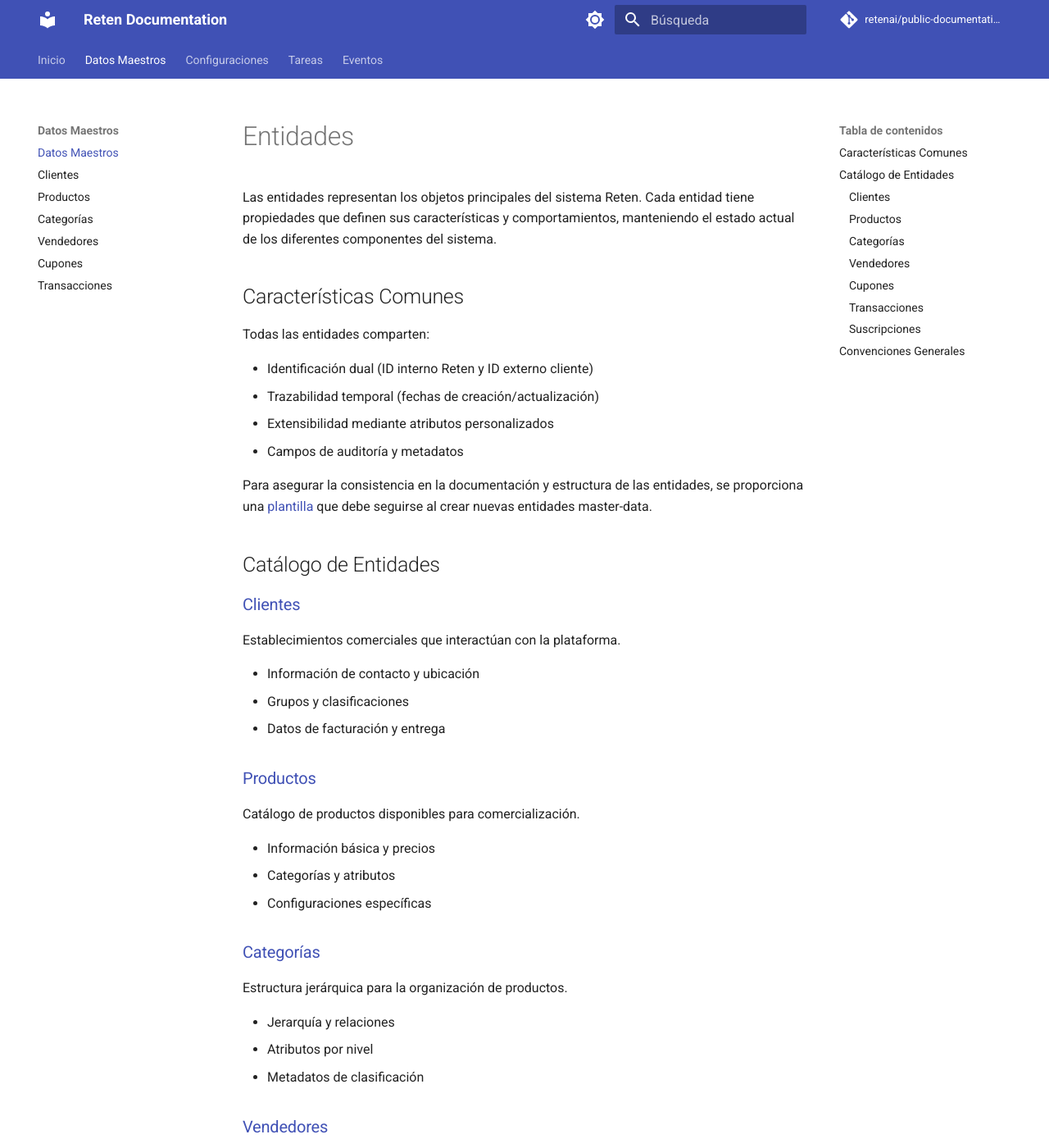
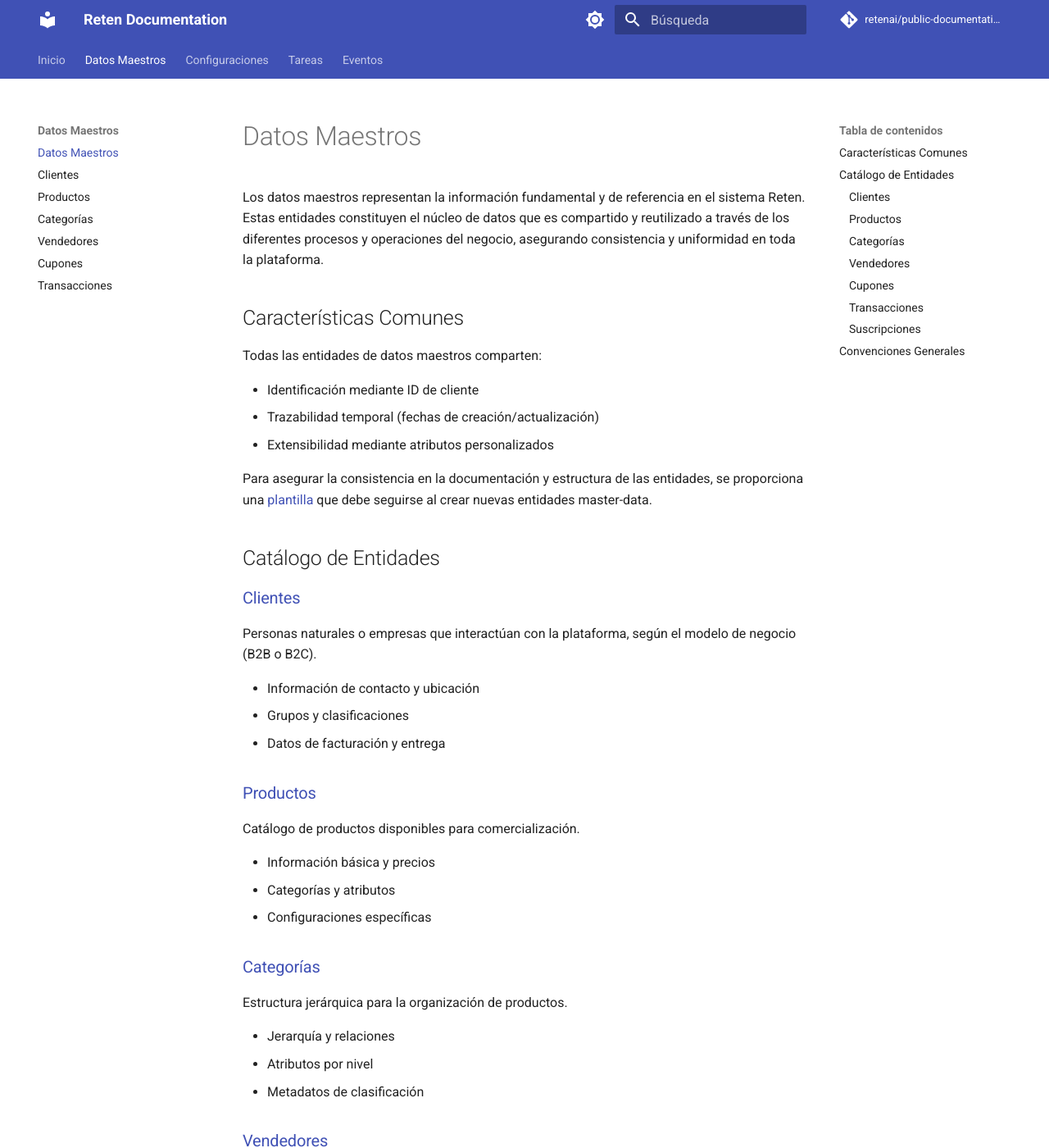
Before and after one commit to retenai/public-documentation, an MkDocs documentation site: the page built from docs/master-data/README.md, in a window 1280 px wide and 1400 px high. Shown: the whole window at 82% size. Built offline with MkDocs 1.6.1 and Material for MkDocs 9.7.7, drawn with Linux system fonts in a browser that asks for light colours; comment, search, counter and statistics services are not loaded; some of the changed text lies outside the part shown.

Commit message:
docs: update master data documentation
- Update client description to include B2B and B2C

- Replace CPG term with commercial representatives

- Update seller characteristics

- Remove references to unimplemented audit fields

- Simplify title to Spanish only

```diff
--- a/docs/master-data/README.md
+++ b/docs/master-data/README.md
@@ -1,15 +1,14 @@
-# Entidades
+# Datos Maestros
 
-Las entidades representan los objetos principales del sistema Reten. Cada entidad tiene propiedades que definen sus características y comportamientos, manteniendo el estado actual de los diferentes componentes del sistema.
+Los datos maestros representan la información fundamental y de referencia en el sistema Reten. Estas entidades constituyen el núcleo de datos que es compartido y reutilizado a través de los diferentes procesos y operaciones del negocio, asegurando consistencia y uniformidad en toda la plataforma.
 
 ## Características Comunes
 
-Todas las entidades comparten:
+Todas las entidades de datos maestros comparten:
 
-- Identificación dual (ID interno Reten y ID externo cliente)
+- Identificación mediante ID de cliente
 - Trazabilidad temporal (fechas de creación/actualización)
 - Extensibilidad mediante atributos personalizados
-- Campos de auditoría y metadatos
 
 Para asegurar la consistencia en la documentación y estructura de las entidades, se proporciona una [plantilla](./_template.md) que debe seguirse al crear nuevas entidades master-data.
 
@@ -17,7 +16,7 @@
 
 ### [Clientes](./client/README.md)
 
-Establecimientos comerciales que interactúan con la plataforma.
+Personas naturales o empresas que interactúan con la plataforma, según el modelo de negocio (B2B o B2C).
 
 - Información de contacto y ubicación
 - Grupos y clasificaciones
@@ -44,11 +43,11 @@
 
 ### [Vendedores](./seller/README.md)
 
-Usuarios del CPG que gestionan las relaciones comerciales.
+Representantes comerciales que gestionan las relaciones con los clientes.
 
-- Roles y permisos
-- Información de acceso
-- Asignaciones y territorios
+- Información personal y de contacto
+- Estructura organizacional y jerarquía
+- Rutas y territorios asignados
 
 
 ### [Cupones](./coupon/README.md)
```
